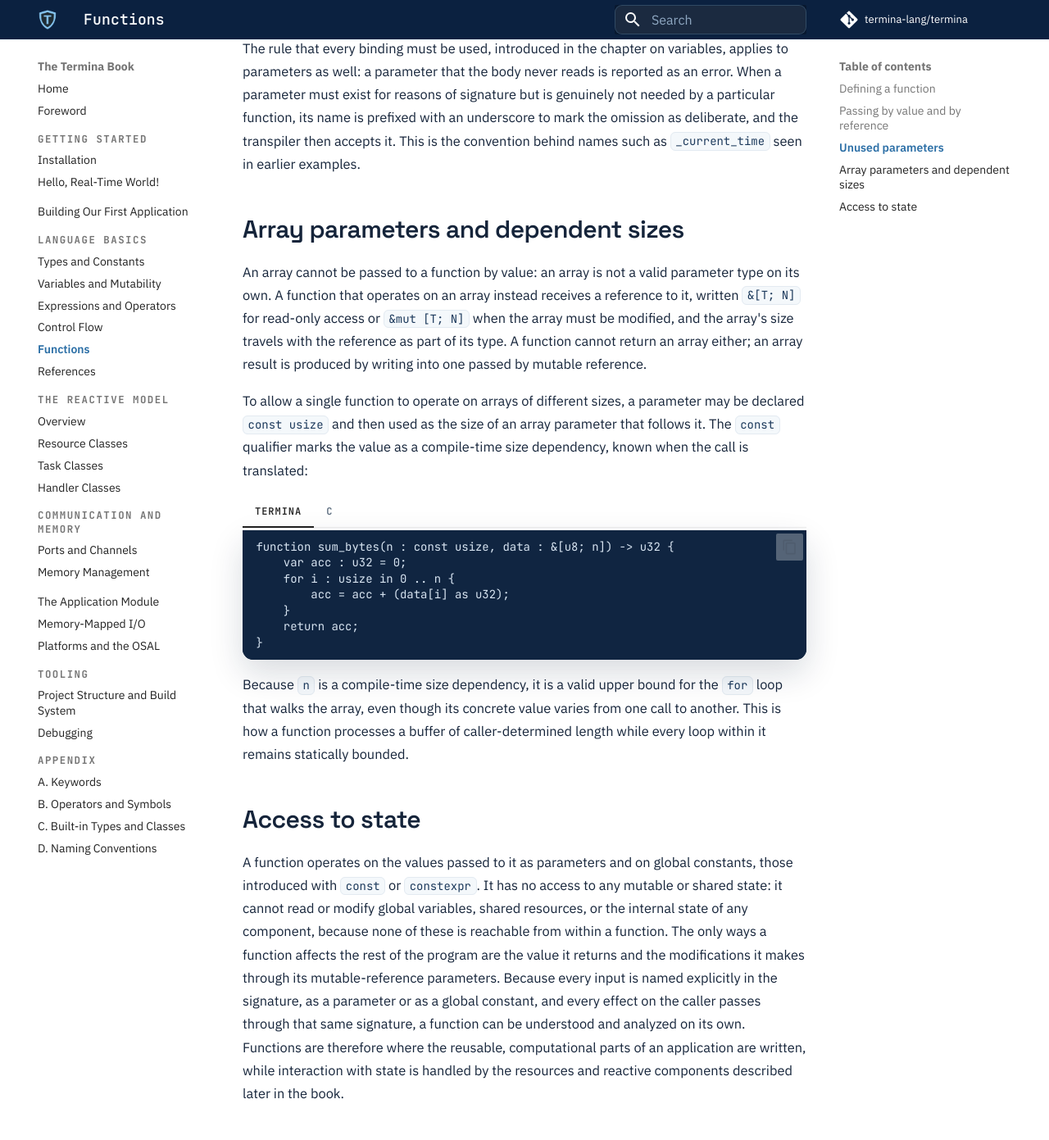
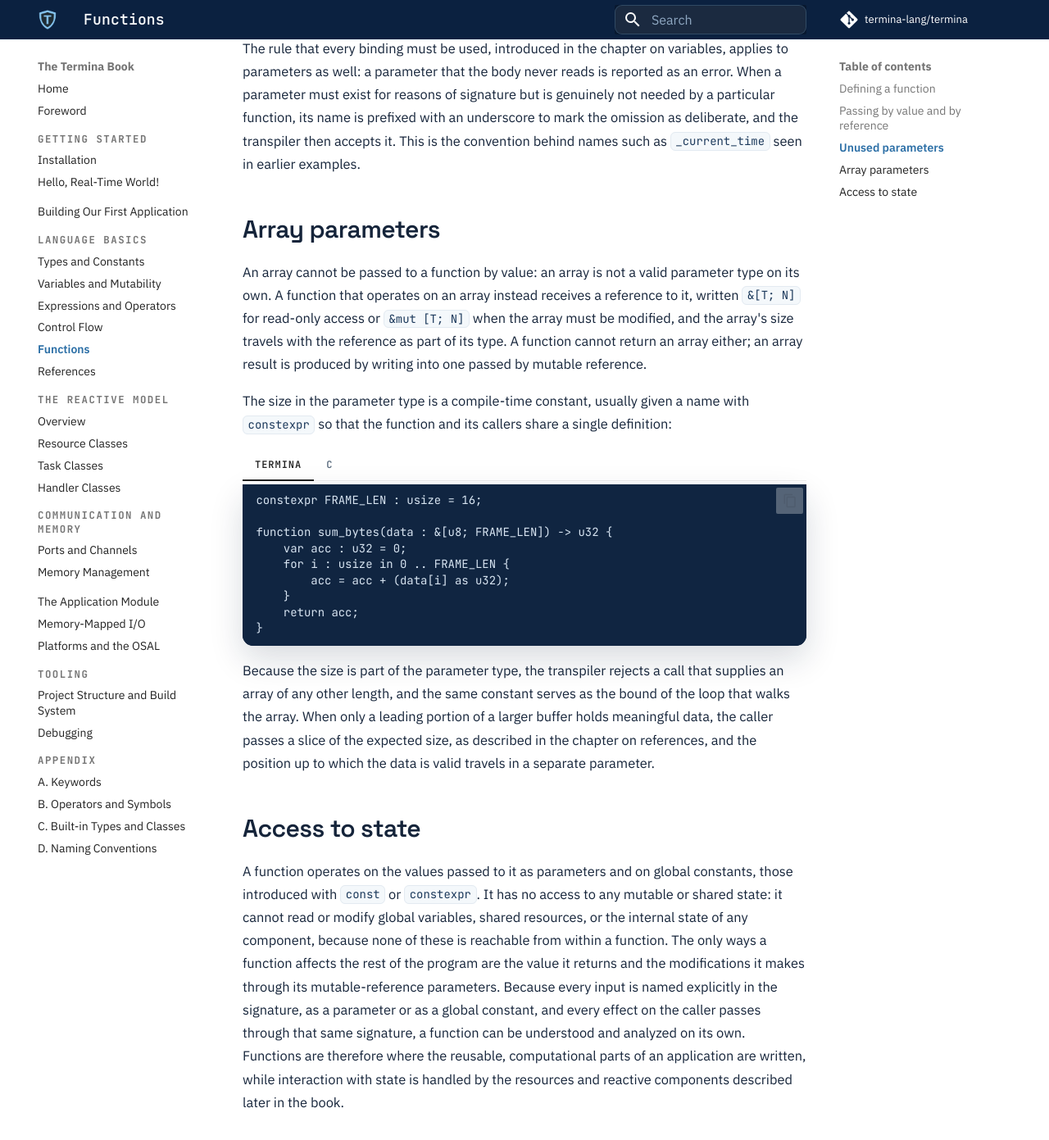
Before and after one commit to termina-lang/termina-book, an MkDocs documentation site: the page built from docs/basics/functions.md, in a window 1280 px wide and 1400 px high, scrolled down 1699 px. Shown: the top 1391 px of the window at 82% size. Built offline with MkDocs 1.6.1 and Material for MkDocs 9.7.7, drawn with Linux system fonts in a browser that asks for light colours; comment, search, counter and statistics services are not loaded.

Commit message:
refactor: remove dependent-size array parameters from the book
The const-usize size-parameter feature is being removed from the
language (its lowering produces variably modified prototypes and stack
VLAs, rejected by MISRA C:2023 Rule 18.8 and opaque to stack-usage
analysis). Functions now presents array parameters with constexpr-named
fixed sizes; the tutorial's send_tm_3_25 takes &[u32; hk_data_size]
with the size as a module constexpr (rebuilt, regenerated C, re-run end
to end); the appendices show the system-interface procedures by call
shape instead of dependently typed signatures.

````diff
--- a/docs/basics/functions.md
+++ b/docs/basics/functions.md
@@ -104,7 +104,7 @@ an underscore to mark the omission as deliberate, and the transpiler then
 accepts it. This is the convention behind names such as `_current_time` seen in
 earlier examples.
 
-## Array parameters and dependent sizes
+## Array parameters
 
 An array cannot be passed to a function by value: an array is not a valid
 parameter type on its own. A function that operates on an array instead receives
@@ -113,16 +113,17 @@ the array must be modified, and the array's size travels with the reference as
 part of its type. A function cannot return an array either; an array result is
 produced by writing into one passed by mutable reference.
 
-To allow a single function to operate on arrays of different sizes, a parameter
-may be declared `const usize` and then used as the
-size of an array parameter that follows it. The `const` qualifier marks the
-value as a compile-time size dependency, known when the call is translated:
+The size in the parameter type is a compile-time constant, usually given a name
+with `constexpr` so that the function and its callers share a single
+definition:
 
 === "Termina"
     ```termina
-    function sum_bytes(n : const usize, data : &[u8; n]) -> u32 {
+    constexpr FRAME_LEN : usize = 16;
+
+    function sum_bytes(data : &[u8; FRAME_LEN]) -> u32 {
         var acc : u32 = 0;
-        for i : usize in 0 .. n {
+        for i : usize in 0 .. FRAME_LEN {
             acc = acc + (data[i] as u32);
         }
         return acc;
@@ -130,13 +131,13 @@ value as a compile-time size dependency, known when the call is translated:
     ```
 === "C"
     ```c
-    uint32_t sum_bytes(const size_t n, const uint8_t data[n]) {
+    uint32_t sum_bytes(const uint8_t data[16U]) {
 
         uint32_t acc = 0U;
 
-        for (size_t i = 0U; i < n; i = i + 1U) {
+        for (size_t i = 0U; i < 16U; i = i + 1U) {
 
-            acc = acc + (uint32_t)data[__termina_array__index(n, i)];
+            acc = acc + (uint32_t)data[__termina_array__index(16U, i)];
 
         }
 
@@ -145,10 +146,12 @@ value as a compile-time size dependency, known when the call is translated:
     }
     ```
 
-Because `n` is a compile-time size dependency, it is a valid upper bound for the
-`for` loop that walks the array, even though its concrete value varies from one
-call to another. This is how a function processes a buffer of caller-determined
-length while every loop within it remains statically bounded.
+Because the size is part of the parameter type, the transpiler rejects a call
+that supplies an array of any other length, and the same constant serves as
+the bound of the loop that walks the array. When only a leading portion of a
+larger buffer holds meaningful data, the caller passes a slice of the expected
+size, as described in the chapter on references, and the position up to which
+the data is valid travels in a separate parameter.
 
 ## Access to state
 
````
Also changed, not shown: docs/appendix/builtins.md (+6 -6 lines), docs/appendix/keywords.md (+1 -1 lines), docs/tutorial.md (+17 -15 lines).
